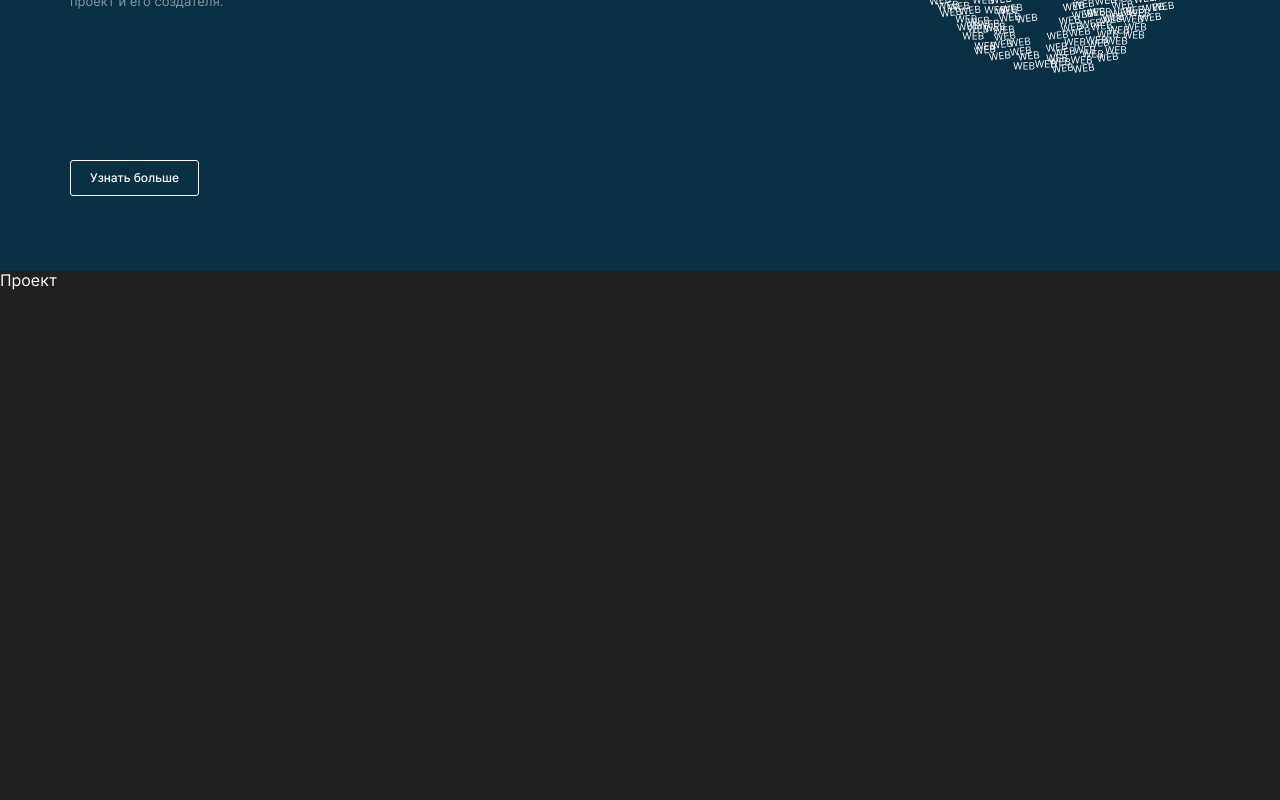
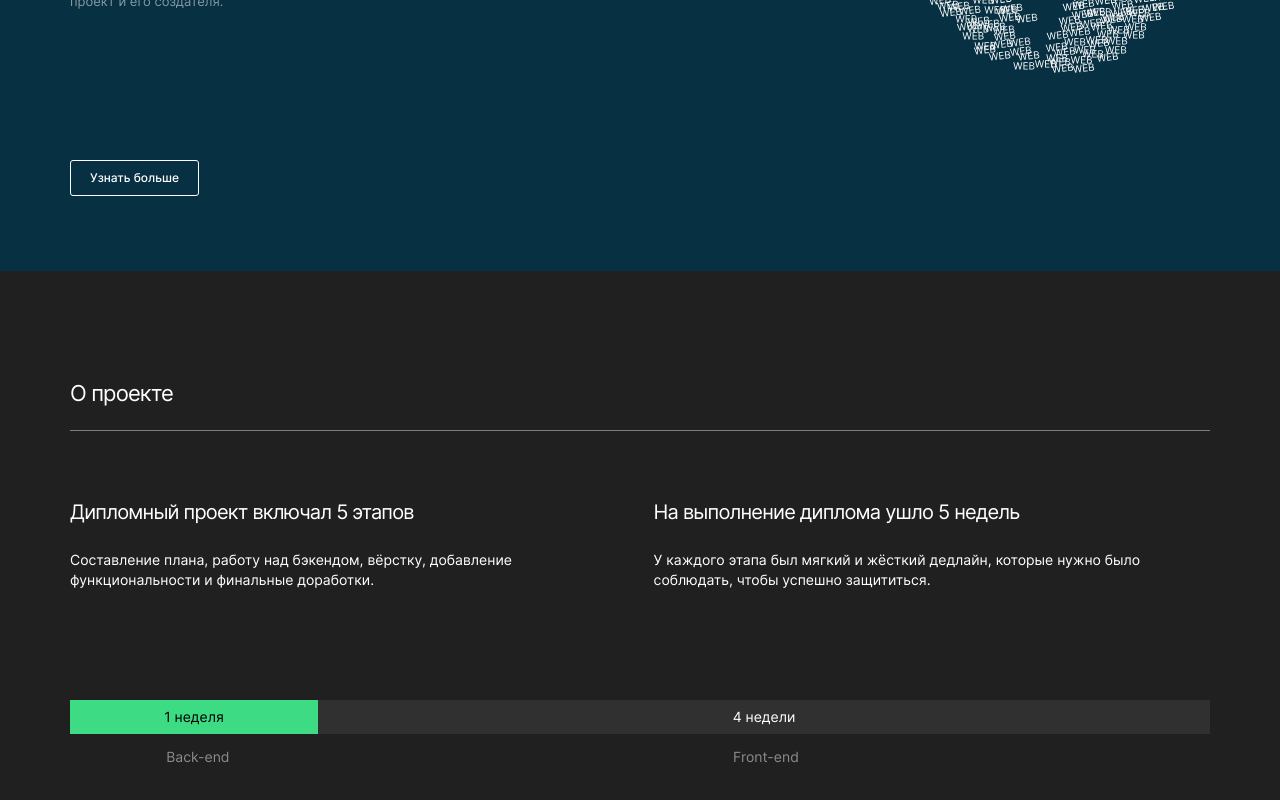
Before and after one commit to Julia-Papina/movies-explorer-frontend, a React (Create React App) app: page / in a window 1280 px wide. Shown: the part 380-1180 px from the top of the page. Before the commit the page ends 800 px from the top, so only its background shows below. Built offline with nearby package versions, Linux system fonts and the light colour scheme.

Commit message:
верстка блока about project

```diff
--- a/src/components/AboutProject/AboutProject.css
+++ b/src/components/AboutProject/AboutProject.css
@@ -0,0 +1,90 @@
+.about-project {
+  padding: 110px 0;
+  box-sizing: border-box;
+  background-color: #202020;
+}
+
+.about-project__wrapper {
+  max-width: 1280px;
+  margin: 0 auto;
+  padding: 0 70px;
+  box-sizing: border-box;
+}
+
+.about-project__header {
+  font-size: 22px;
+  letter-spacing: -0.88px;
+  max-width: 600px;
+  margin: 0;
+  padding: 0 0 23px 0;
+  font-weight: 400;
+}
+
+.about-project__container {
+  border-top: 1px solid rgba(218, 218, 218, 0.5);
+  display: flex;
+  gap: 40px;
+}
+
+.about-project__title {
+  font-size: 20px;
+  letter-spacing: -0.8px;
+  font-weight: 400;
+  padding: 70px 0 26px 0;
+  margin: 0;
+}
+
+.about-project__subtitle {
+  margin: 0;
+  font-size: 14px;
+  line-height: 20px;
+  margin-bottom: 110px;
+}
+
+.about-project__weeks {
+  display: flex;
+}
+
+.about-project__weeks-one {
+  text-align: center;
+  font-size: 14px;
+  padding: 9px 14px;
+  box-sizing: border-box;
+  position: relative;
+  background-color: #3ddc84;
+  flex-grow: 1;
+  color: black;
+}
+
+.about-project__weeks-four {
+  background-color: #303030;
+  text-align: center;
+  flex-grow: 5;
+  font-size: 14px;
+  padding: 9px 14px;
+  box-sizing: border-box;
+  position: relative;
+}
+
+.about-project__stack {
+  display: flex;
+  box-sizing: border-box;
+  padding: 14px 0 0 14px;
+  gap: 10px;
+}
+
+.about-project__stack-backend {
+  text-align: center;
+  color: #8b8b8b;
+  font-size: 14px;
+  line-height: 17px;
+
+  flex-grow: 1;
+}
+.about-project__stack-frontend {
+  text-align: center;
+  flex-grow: 5;
+  color: #8b8b8b;
+  font-size: 14px;
+  line-height: 17px;
+}
--- a/src/components/AboutProject/AboutProject.js
+++ b/src/components/AboutProject/AboutProject.js
@@ -1,11 +1,42 @@
-import './AboutProject.css';
+import "./AboutProject.css";
 
 function AboutProject() {
-    return (
-        <section className="about-project" id="about">
-            Проект
-        </section>
-    )
+  return (
+    <section className="about-project" id="about-project">
+      <div className="about-project__wrapper">
+        <h2 className="about-project__header">О проекте</h2>
+        <div className="about-project__container">
+          <div сlassName="about-project__text">
+            <p className="about-project__title">
+              Дипломный проект включал 5 этапов
+            </p>
+            <p className="about-project__subtitle">
+              Составление плана, работу над бэкендом, вёрстку, добавление
+              функциональности и финальные доработки.
+            </p>
+          </div>
+          <div сlassName="about-project__text">
+            <p className="about-project__title">
+              На выполнение диплома ушло 5 недель
+            </p>
+            <p className="about-project__subtitle">
+              У каждого этапа был мягкий и жёсткий дедлайн, которые нужно было
+              соблюдать, чтобы успешно защититься.
+            </p>
+          </div>
+        </div>
+        <div className="about-project__weeks">
+            <div className="about-project__weeks-one">1 неделя</div>
+            <div className="about-project__weeks-four">4 недели</div>
+        </div>
+
+        <div className="about-project__stack">
+            <div className="about-project__stack-backend">Back-end</div>
+            <div className="about-project__stack-frontend">Front-end</div>
+        </div>
+      </div>
+    </section>
+  );
 }
 
 export default AboutProject;
--- a/src/components/Promo/Promo.css
+++ b/src/components/Promo/Promo.css
@@ -59,7 +59,7 @@
   color: #ffffff;
 }
 .promo__button:hover {
-  opacity: 0.7;
+  opacity: 0.6;
 }
 
 @media screen and (max-width: 1089px) {
@@ -113,8 +113,8 @@
   }
 }
 
-@media screen and (max-width: 350px) {
-  .promo__image {
+@media screen and (max-width: 380px) {
+  .promo__logo {
     max-width: 210px;
   }
   .promo__wrapper {
--- a/src/components/Promo/Promo.js
+++ b/src/components/Promo/Promo.js
@@ -24,7 +24,7 @@ function Promo() {
           </div>
         </div>
         <button className="promo__button" type="button">
-          <a className="promo__link" href="#about">
+          <a className="promo__link" href="#about-project">
             Узнать больше
           </a>
         </button>
```
